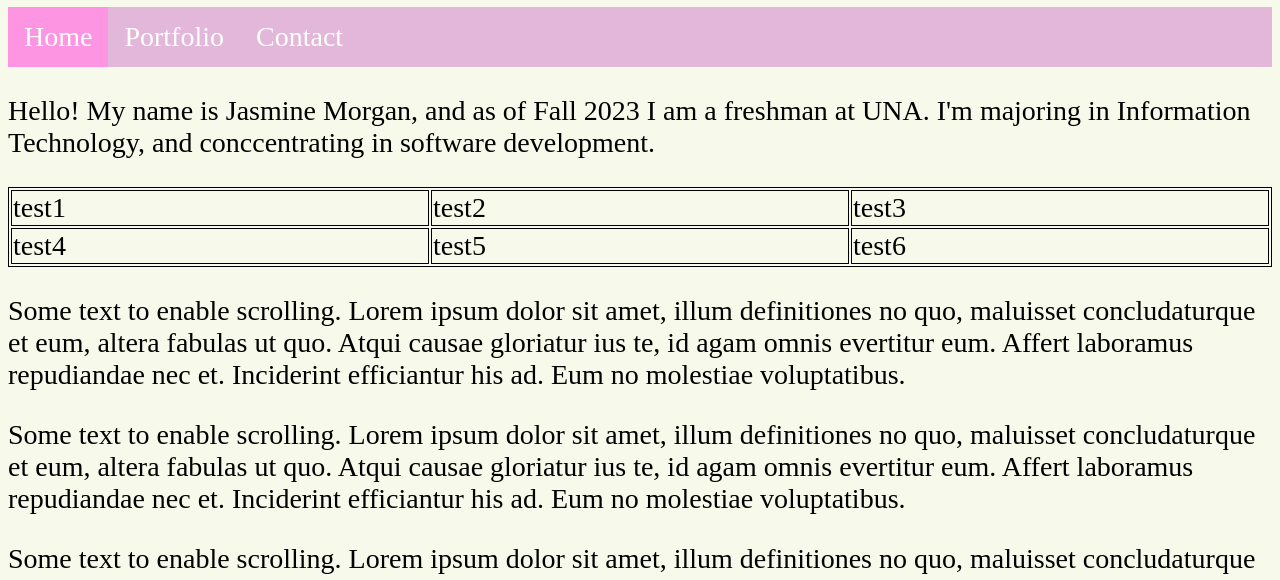
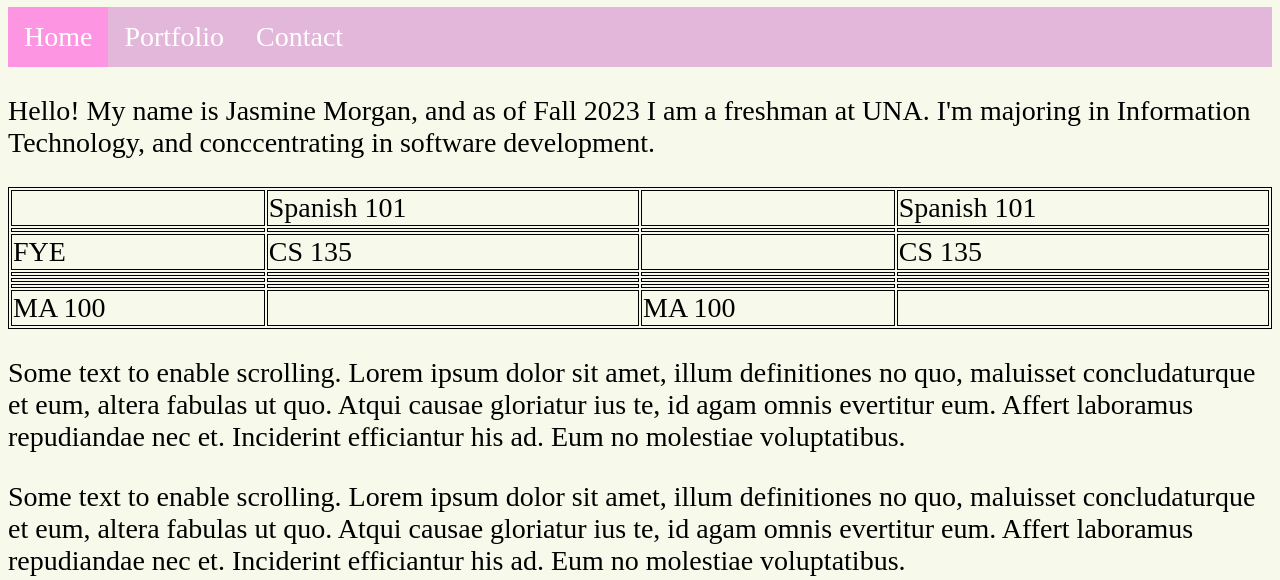
Before and after one commit to jmorgan23/jmorgan23.github.io, a plain HTML site: page index.html in a window 1280 px wide. Shown: the part 171-751 px from the top of the page. Drawn offline with Linux system fonts and the light colour scheme.

Commit message:
schedule in table

```diff
--- a/index.html
+++ b/index.html
@@ -78,15 +78,47 @@ table, th, td {
       <p>Hello! My name is Jasmine Morgan, and as of Fall 2023 I am a freshman at UNA. I'm majoring in Information Technology, and conccentrating in software development.</p>
 
       <table style="width:100%" style="text-align:center">
-        <tr>
-          <td>test1</td>
-          <td>test2</td>
-          <td>test3</td>
+        <tr>                <!--- row 11 -->
+          <td> </td>
+          <td>Spanish 101</td>
+          <td> </td>
+          <td>Spanish 101</td>
         </tr>
-        <tr>
-          <td>test4</td>
-          <td>test5</td>
-          <td>test6</td>
+        <tr>                <!-- row 1 -->
+          <td> </td>
+          <td> </td>
+          <td> </td>
+          <td> </td>
+        </tr>
+        <tr>                <!-- row 2-->
+          <td>FYE</td>
+          <td>CS 135</td>
+          <td> </td>
+          <td>CS 135</td>
+        </tr>
+        <tr>                <!-- row 3-->
+          <td> </td>
+          <td> </td>
+          <td> </td>
+          <td> </td>
+        </tr>
+        <tr>                <!-- row 4-->
+          <td> </td>
+          <td> </td>
+          <td> </td>
+          <td> </td>
+        </tr>
+        <tr>                <!-- row 5-->
+          <td> </td>
+          <td> </td>
+          <td> </td>
+          <td> </td>
+        </tr>
+        <tr>                <!-- row 6-->
+          <td>MA 100</td>
+          <td> </td>
+          <td>MA 100</td>
+          <td> </td>
         </tr>
       </table>
 
```
